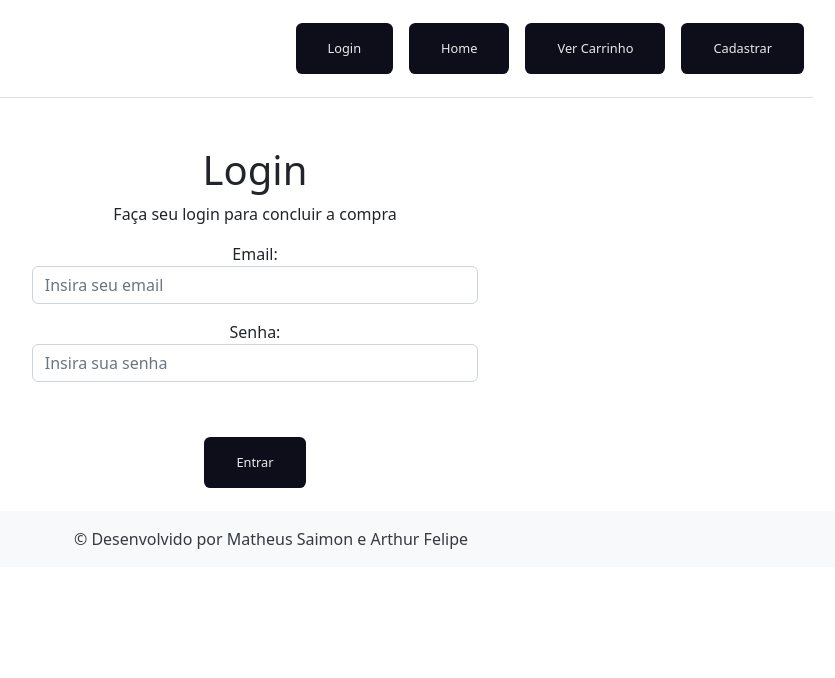
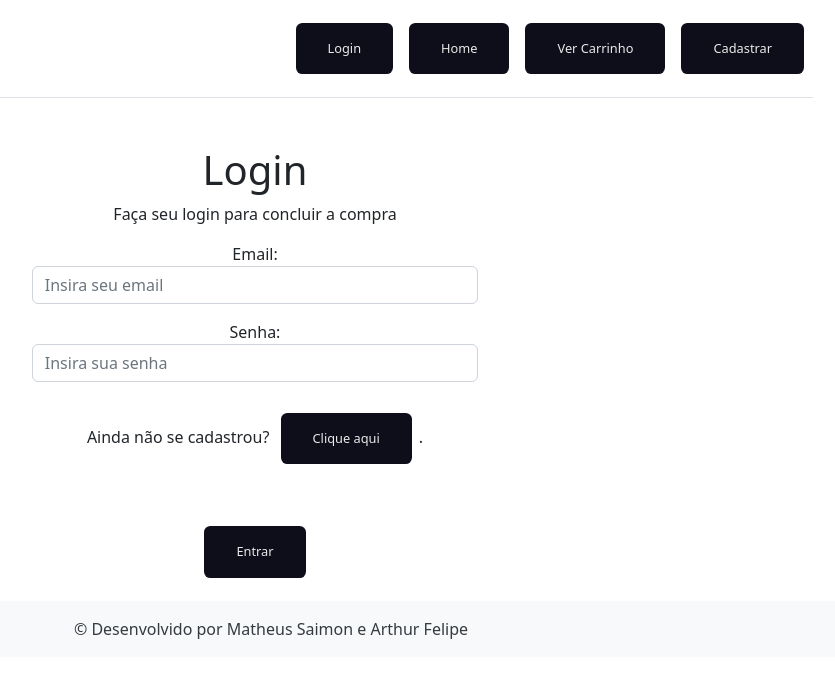
Before and after one commit to mts10/FrontEnd-Petshop, a React (Create React App) app: page /login in a window 1280 px wide. Shown: the top 678 px of the page, without its empty margins (385-1220 px from the left). Built offline with nearby package versions, Linux system fonts and the light colour scheme.

Commit message:
Ajustando links

```diff
--- a/src/pages/cadastro.js
+++ b/src/pages/cadastro.js
@@ -2,6 +2,7 @@
 import '../pages/cadastro.css';
 import React, { useState } from 'react';
 import { useLocation } from "react-router-dom";
+import { Link } from "react-router-dom";
 
 function Cadastro() {
 
@@ -141,7 +142,9 @@ function Cadastro() {
       </div>
       <div>
         <div className="mt-5 text-center">
-          <button className="btn" onClick={handleSubmit}>Cadastrar|Atualizar</button>
+        <Link to="/" >
+          <button class="btn">Cadastrar|Atualizar</button>
+          </Link>
         </div>
       </div>
     </form>
--- a/src/pages/detalhes.js
+++ b/src/pages/detalhes.js
@@ -7,13 +7,6 @@ function Detalhes() {
     const { id } = useParams();
     const [movies, setMovies] = useState({});
 
-    const handleAdicionadoClick = (id) => {
-        setMovies(
-            movies.map((movie) =>
-                movie.id === id ? { ...movie, adicionado: !movie.adicionado } : movie
-            )
-        );
-    };
     useEffect(() => {
         fetch(`https://my-json-server.typicode.com/marycamila184/movies/movies/${id}`)
             .then((response) => response.json())
--- a/src/pages/login.js
+++ b/src/pages/login.js
@@ -1,5 +1,6 @@
 import React, { useState } from 'react';
 import '../pages/login.css';
+import { useParams, Link } from "react-router-dom";
 
 export default function Login(){
     const [email, setEmail] = useState('');
@@ -35,9 +36,12 @@ export default function Login(){
           <div className="mt-3">
             <label >Senha:</label><br/>
             <input className="form-control" placeholder="Insira sua senha" id="SenhaInput" type="text" value={senha} onChange={handleSenhaChange}/>
-          </div>
+          </div> <br/>
+          <p>Ainda não se cadastrou? <a href="/cadastro" class="btn btn-dark">Clique aqui</a>.</p>
           <div className="mt-5 text-center">
-          <button className="btn" onClick={handleSubmit}>Entrar</button>
+          <Link to="/" >
+          <button class="btn">Entrar</button>
+          </Link>
         </div>
     </form>
     </div>
```
